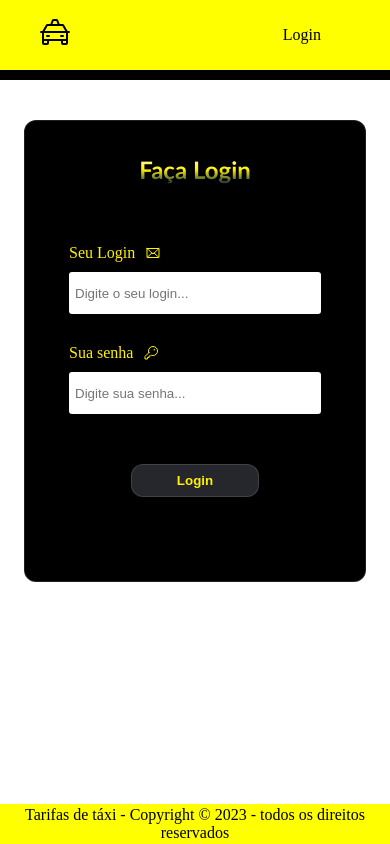
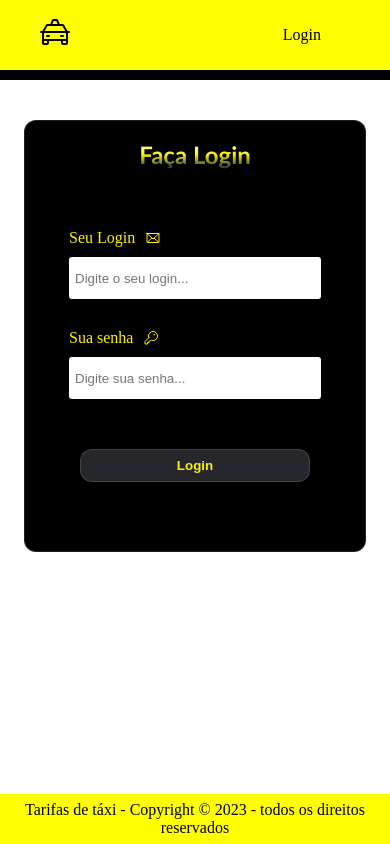
Before and after one commit to Julio-Norberto/tarifas-de-taxi, a React (Vite) app: page /login in a window 390 px wide. Built offline with nearby package versions, Linux system fonts and the light colour scheme.

Commit message:
configuring responsivess

```diff
--- a/src/components/Footer/footer.css
+++ b/src/components/Footer/footer.css
@@ -11,3 +11,9 @@
   left: 0;
   text-align: center;
 }
+
+@media (max-width: 500px) {
+  .footer-container {
+    height: 50px;
+  }
+}
--- a/src/components/FormModal/formModal.css
+++ b/src/components/FormModal/formModal.css
@@ -44,3 +44,9 @@ form input {
 .btn-close:hover {
   cursor: pointer;
 }
+
+@media (max-width: 500px) {
+  .btn-close {
+    width: 298px;
+  }
+}
--- a/src/pages/Login/login.css
+++ b/src/pages/Login/login.css
@@ -96,10 +96,14 @@
 @media (max-width: 500px) {
   .form-card {
     width: 340px;
-    height: 460px;
+    height: 430px;
   }
 
   .div-input input {
     width: 240px;
   }
+
+  .btn-register-login {
+    width: 230px;
+  }
 }
```
